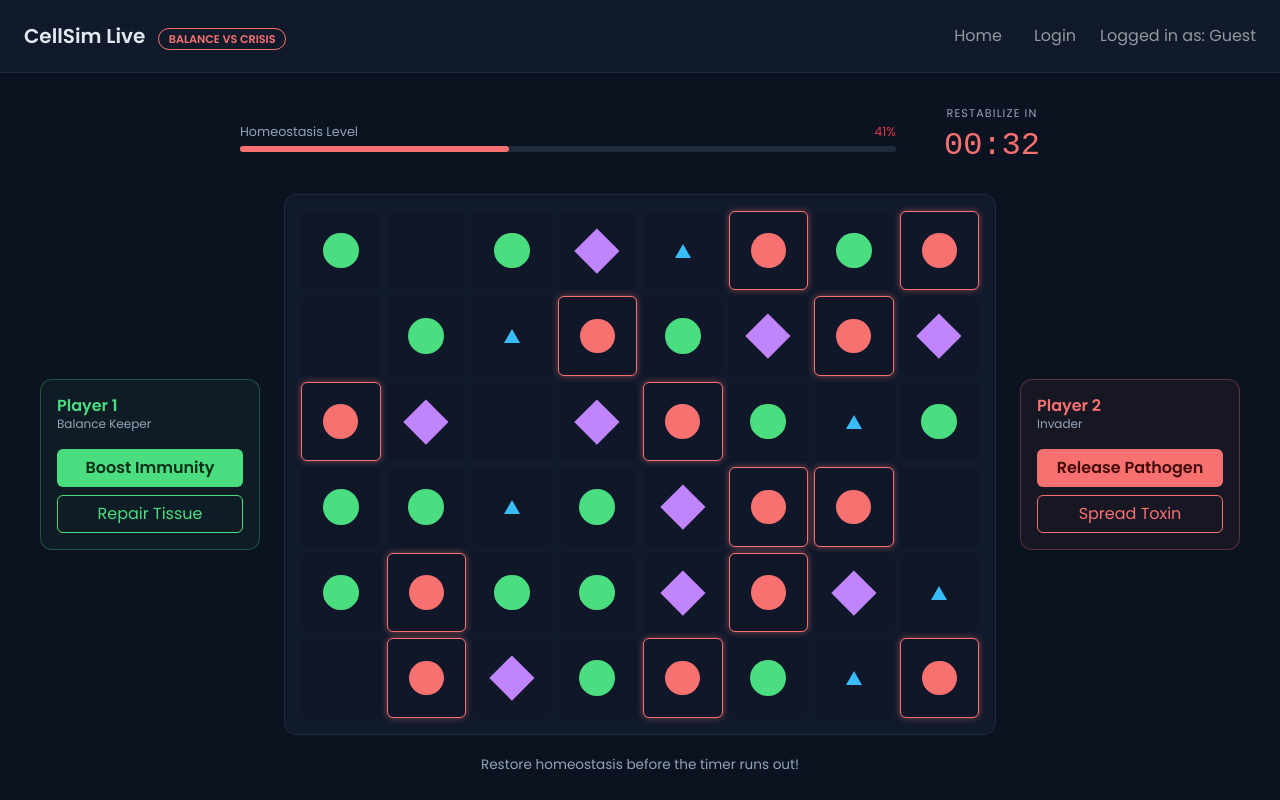
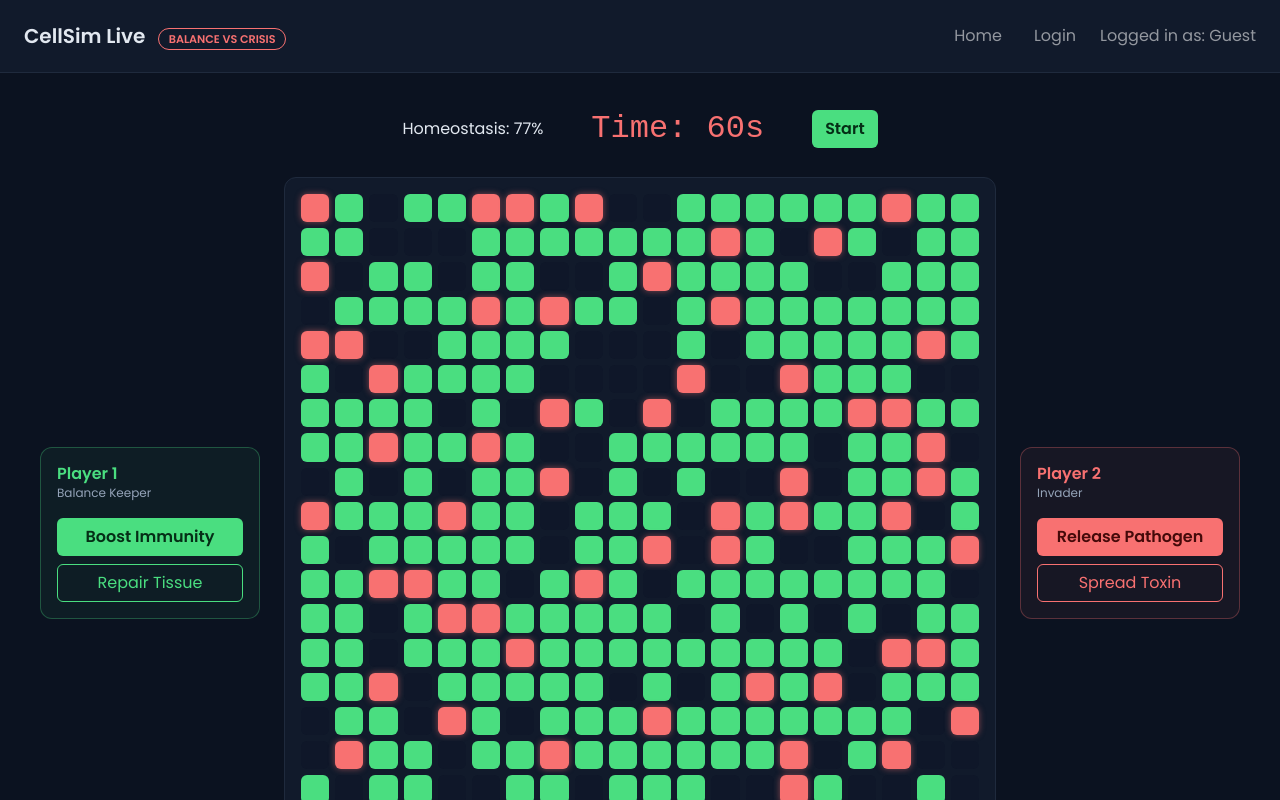
Before and after one commit to Casen-DG/startup, a React (Vite) app: page /play in a window 1280 px wide. Shown: the top 800 px of the page. Built offline with nearby package versions, Linux system fonts and the light colour scheme.

Commit message:
Run live cell grid with timer on play page

```diff
--- a/src/app.css
+++ b/src/app.css
@@ -483,3 +483,13 @@ a:hover {
   width: 20px;
   flex-shrink: 0;
 }
+/* 实时网格 */
+.cell.empty { background: #0f1729; }
+.cell.healthy { background: var(--green); width: auto; border-radius: 6px; }
+.cell.pathogen {
+  background: var(--red);
+  width: auto;
+  border-radius: 6px;
+  box-shadow: 0 0 6px rgba(248, 113, 113, 0.5);
+}
+.critical { color: var(--red); font-weight: 700; }
--- /dev/null
+++ b/src/play/cellGrid.jsx
@@ -0,0 +1,14 @@
+import React from 'react';
+
+const CLASS_NAMES = ['cell empty', 'cell healthy', 'cell pathogen'];
+
+export function CellGrid({ grid }) {
+  const cols = grid.length ? grid[0].length : 0;
+  return (
+    <div className="cell-grid" style={{ gridTemplateColumns: `repeat(${cols}, 1fr)` }}>
+      {grid.map((row, r) =>
+        row.map((value, c) => <div key={`${r}-${c}`} className={CLASS_NAMES[value]}></div>)
+      )}
+    </div>
+  );
+}
--- /dev/null
+++ b/src/play/homeostasisMeter.jsx
@@ -0,0 +1,6 @@
+import React from 'react';
+
+export function HomeostasisMeter({ value }) {
+  const className = value < 30 ? 'homeostasis critical' : 'homeostasis';
+  return <div className={className}>Homeostasis: {value}%</div>;
+}
--- a/src/play/play.jsx
+++ b/src/play/play.jsx
@@ -1,33 +1,54 @@
-import React from 'react';
+import React, { useState, useEffect } from 'react';
+import { createGrid, nextGeneration, homeostasis } from './simulation.js';
+import { CellGrid } from './cellGrid.jsx';
+import { HomeostasisMeter } from './homeostasisMeter.jsx';
 
-// Placeholder 8x6 grid; '' = empty cell. Pathogen cells are drawn as infected.
-const grid = [
-  'healthy', '', 'healthy', 'immune', 'toxin', 'pathogen', 'healthy', 'pathogen',
-  '', 'healthy', 'toxin', 'pathogen', 'healthy', 'immune', 'pathogen', 'immune',
-  'pathogen', 'immune', '', 'immune', 'pathogen', 'healthy', 'toxin', 'healthy',
-  'healthy', 'healthy', 'toxin', 'healthy', 'immune', 'pathogen', 'pathogen', '',
-  'healthy', 'pathogen', 'healthy', 'healthy', 'immune', 'pathogen', 'immune', 'toxin',
-  '', 'pathogen', 'immune', 'healthy', 'pathogen', 'healthy', 'toxin', 'pathogen',
-];
+const DEFAULTS = { healthy: 60, pathogen: 20, duration: 60 };
+
+function loadSettings() {
+  try {
+    const saved = JSON.parse(localStorage.getItem('cellsimSettings'));
+    return { ...DEFAULTS, ...(saved || {}) };
+  } catch (e) {
+    return DEFAULTS;
+  }
+}
 
 export function Play() {
+  const [grid, setGrid] = useState([]);
+  const [running, setRunning] = useState(false);
+  const [timeLeft, setTimeLeft] = useState(DEFAULTS.duration);
+
+  useEffect(() => {
+    const { healthy, pathogen, duration } = loadSettings();
+    setGrid(createGrid(20, 20, healthy, pathogen));
+    setTimeLeft(duration);
+  }, []);
+
+  useEffect(() => {
+    if (!running) return undefined;
+    const gridId = setInterval(() => setGrid(g => nextGeneration(g)), 500);
+    const timerId = setInterval(() => setTimeLeft(t => t - 1), 1000);
+    return () => {
+      clearInterval(gridId);
+      clearInterval(timerId);
+    };
+  }, [running]);
+
+  useEffect(() => {
+    if (timeLeft <= 0) setRunning(false);
+  }, [timeLeft]);
+
   return (
     <main>
-      {/* Top: homeostasis meter and countdown */}
       <section className="status-bar">
-        <div className="meter">
-          <div className="meter-label">
-            <span>Homeostasis Level</span>
-            <span className="text-danger">41%</span>
-          </div>
-          <div className="meter-track">
-            <div className="meter-fill" style={{ width: '41%' }}></div>
-          </div>
+        <HomeostasisMeter value={homeostasis(grid)} />
+        <div className="timer">
+          <span id="countdown">Time: {timeLeft}s</span>
         </div>
-        <div className="timer">
-          <small>RESTABILIZE IN</small>
-          <span id="countdown">00:32</span>
-        </div>
+        <button className="btn btn-keeper" onClick={() => setRunning(r => !r)} disabled={timeLeft <= 0}>
+          {running ? 'Pause' : 'Start'}
+        </button>
       </section>
 
       {/* Main: two player panels around the cell grid */}
@@ -39,13 +60,7 @@ export function Play() {
           <button className="btn btn-outline-keeper w-100">Repair Tissue</button>
         </div>
 
-        <div className="cell-grid">
-          {grid.map((type, i) => (
-            <div key={i} className={type === 'pathogen' ? 'cell infected' : 'cell'}>
-              {type && <span className={type}></span>}
-            </div>
-          ))}
-        </div>
+        <CellGrid grid={grid} />
 
         <div className="player-card invader">
           <h3>Player 2</h3>
```
